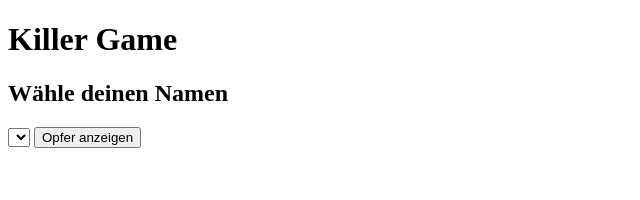
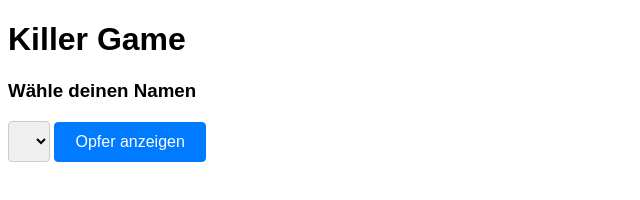
Before and after one commit to Calfur/Killer, a website: page App/public/index.html in a window 1280 px wide. Shown: the whole page, without its empty margins (0-640 px from the left). Drawn offline with Linux system fonts and the light colour scheme; no server answers.

Commit message:
Add syling and translations

```diff
--- a/App/public/index.html
+++ b/App/public/index.html
@@ -5,11 +5,12 @@
   <meta name="viewport" content="width=device-width, initial-scale=1.0" />
   <title>Killer Game</title>
   <script src="./script.js"></script>
+  <link rel="stylesheet" href="./style.css" />
 </head>
 <body>
   <h1>Killer Game</h1>
 
-  <h2>Wähle deinen Namen</h2>
+  <h3>Wähle deinen Namen</h3>
   <form id="playerForm">
     <select id="playerDropdown">
       <option value=""></option>
--- /dev/null
+++ b/App/public/style.css
@@ -0,0 +1,30 @@
+* {
+    box-sizing: border-box;
+    font-family: 'Arial', sans-serif;
+}
+
+button {
+    padding: 10px 20px;
+    background-color: #007bff;
+    color: white;
+    border: 1px solid #007bff;
+    border-radius: 4px;
+    cursor: pointer;
+    font-size: 16px;
+}
+
+button:hover {
+    background-color: #0056b3;
+}
+
+select {
+    padding: 10px;
+    border: 1px solid #ccc;
+    border-radius: 4px;
+    font-size: 16px;
+}
+
+select:focus {
+    outline: none;
+    border-color: #007bff;
+}
```
Also changed, not shown: App/public/create.html (+1 -0 lines), App/server.js (+6 -6 lines), README.md.
